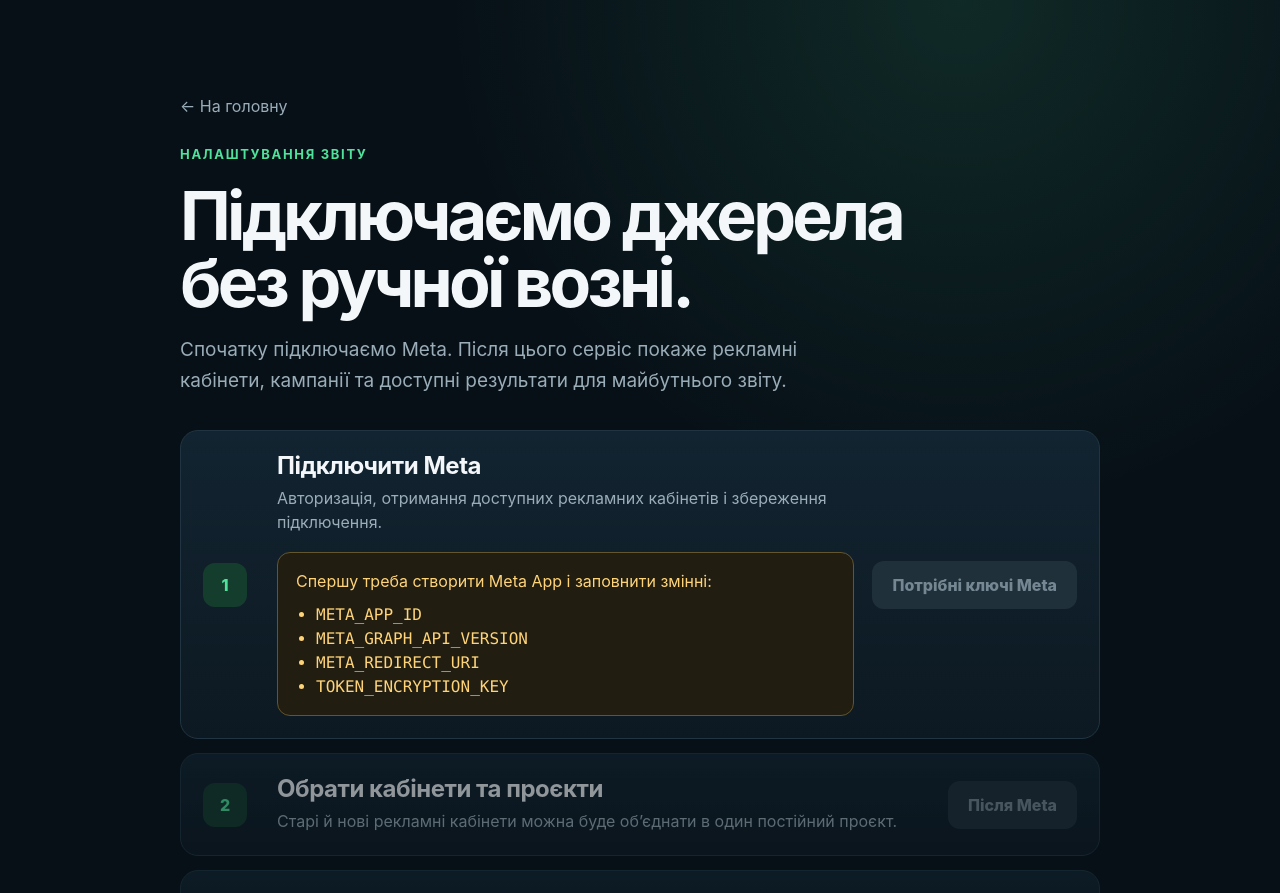
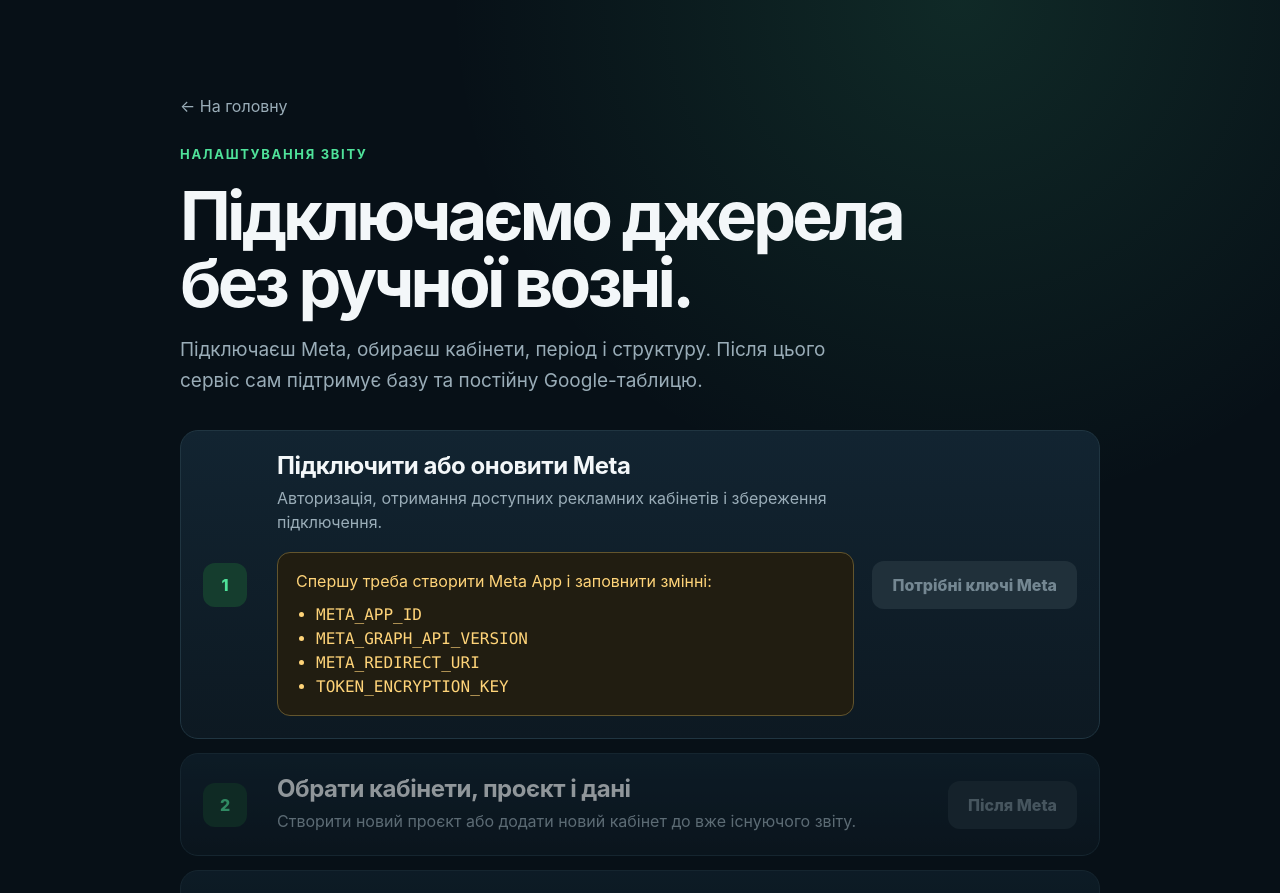
Before and after one commit to olehodukalets456-cpu/zvedeno, a Next.js app in the folder apps/web/: page /setup in a window 1280 px wide. Shown: the top 893 px of the page. Built offline with nearby package versions, Linux system fonts and the light colour scheme; no server answers; the database is empty.

Commit message:
Unlock real setup flow after Meta connection

```diff
--- a/apps/web/app/setup/page.tsx
+++ b/apps/web/app/setup/page.tsx
@@ -1,4 +1,6 @@
 import Link from "next/link";
+import { eq } from "drizzle-orm";
+import { adAccounts, createDatabase, workspaces } from "@zvedeno/database";
 
 const requiredMetaEnv = [
   "META_APP_ID",
@@ -18,7 +20,20 @@
   const metaReady = missingMetaEnv.length === 0;
   const error = typeof params.error === "string" ? params.error : undefined;
   const connected = params.meta === "connected";
-  const accounts = typeof params.accounts === "string" ? params.accounts : undefined;
+  const connectedCount = typeof params.accounts === "string" ? params.accounts : undefined;
+
+  const { db, pool } = createDatabase();
+  try {
+    const workspaceSlug = process.env.DEFAULT_WORKSPACE_SLUG ?? "personal";
+    const [workspace] = await db
+      .select({ id: workspaces.id })
+      .from(workspaces)
+      .where(eq(workspaces.slug, workspaceSlug))
+      .limit(1);
+    const existingAccounts = workspace
+      ? await db.select({ id: adAccounts.id }).from(adAccounts).where(eq(adAccounts.workspaceId, workspace.id))
+      : [];
+    const hasAccounts = existingAccounts.length > 0;
 
     return (
       <main className="setupMain">
@@ -28,8 +43,8 @@
           <div className="eyebrow">Налаштування звіту</div>
           <h1>Підключаємо джерела без ручної возні.</h1>
           <p>
-          Спочатку підключаємо Meta. Після цього сервіс покаже рекламні кабінети,
-          кампанії та доступні результати для майбутнього звіту.
+            Підключаєш Meta, обираєш кабінети, період і структуру. Після цього сервіс сам
+            підтримує базу та постійну Google-таблицю.
           </p>
 
           {error === "meta_not_configured" && (
@@ -40,7 +55,7 @@
           )}
           {connected && (
             <div className="successNotice">
-            Meta підключено. Знайдено рекламних кабінетів: {accounts ?? "0"}.
+              Meta підключено. Знайдено рекламних кабінетів: {connectedCount ?? existingAccounts.length}.
             </div>
           )}
         </header>
@@ -49,7 +64,7 @@
           <article className="setupCard">
             <div className="setupIndex">1</div>
             <div className="setupCopy">
-            <h2>Підключити Meta</h2>
+              <h2>Підключити або оновити Meta</h2>
               <p>Авторизація, отримання доступних рекламних кабінетів і збереження підключення.</p>
               {!metaReady && (
                 <div className="configNotice">
@@ -61,28 +76,34 @@
               )}
             </div>
             {metaReady ? (
-            <Link className="primaryButton" href="/api/integrations/meta/connect">Підключити Meta</Link>
+              <Link className="primaryButton" href="/api/integrations/meta/connect">
+                {hasAccounts ? "Оновити доступ Meta" : "Підключити Meta"}
+              </Link>
             ) : (
               <span className="disabledButton" aria-disabled="true">Потрібні ключі Meta</span>
             )}
           </article>
 
-        <article className="setupCard isLocked">
+          <article className={`setupCard ${hasAccounts ? "" : "isLocked"}`}>
             <div className="setupIndex">2</div>
             <div className="setupCopy">
-            <h2>Обрати кабінети та проєкти</h2>
-            <p>Старі й нові рекламні кабінети можна буде обʼєднати в один постійний проєкт.</p>
+              <h2>Обрати кабінети, проєкт і дані</h2>
+              <p>Створити новий проєкт або додати новий кабінет до вже існуючого звіту.</p>
             </div>
+            {hasAccounts ? (
+              <Link className="primaryButton" href="/setup/accounts">Продовжити</Link>
+            ) : (
               <span className="disabledButton" aria-disabled="true">Після Meta</span>
+            )}
           </article>
 
           <article className="setupCard isLocked">
             <div className="setupIndex">3</div>
             <div className="setupCopy">
-            <h2>Обрати дані й період</h2>
-            <p>Кампанії, дні, креативи, результати, воронка та частота оновлення.</p>
+              <h2>Підключити Google</h2>
+              <p>Сервіс отримує refresh token і може оновлювати таблицю без твоєї присутності.</p>
             </div>
-          <span className="disabledButton" aria-disabled="true">Після кабінетів</span>
+            <span className="disabledButton" aria-disabled="true">Після проєкту</span>
           </article>
 
           <article className="setupCard isLocked">
@@ -96,4 +117,7 @@
         </section>
       </main>
     );
+  } finally {
+    await pool.end();
   }
+}
```
Lines whose indentation alone changed are shown as unchanged.
